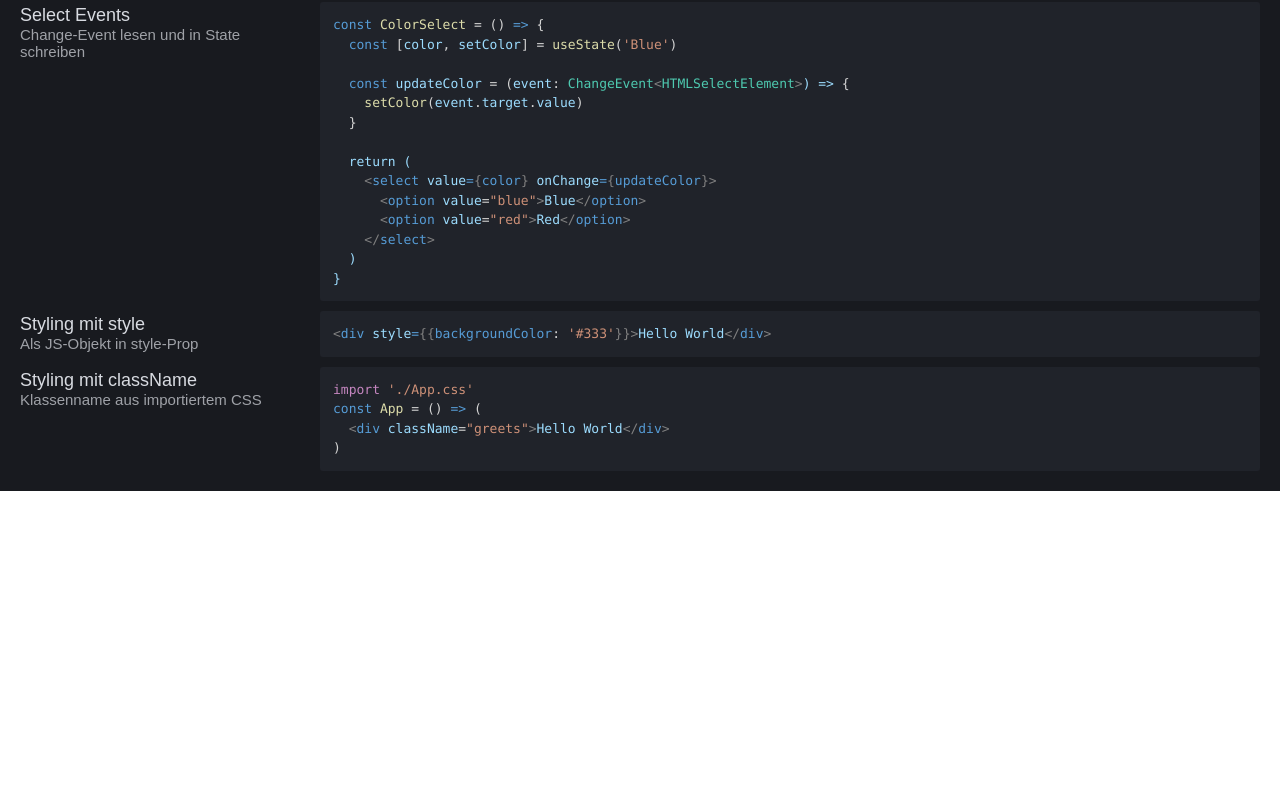
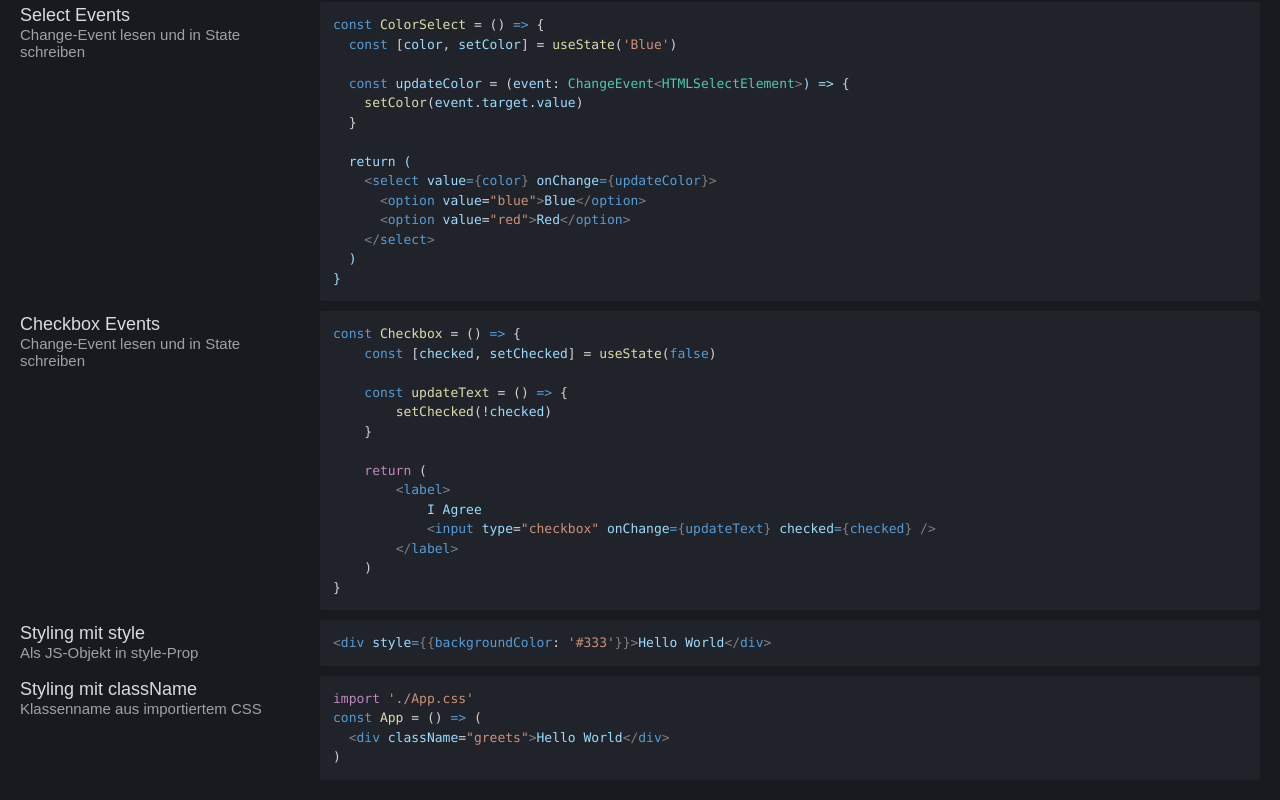
Before and after one commit to mas-se-we1/web-cheat-sheet, a React (Create React App) app: page /react in a window 1280 px wide. Shown: the part 1168-1968 px from the top of the page. Before the commit the page ends 1659 px from the top, so only its background shows below. Built offline with nearby package versions, Linux system fonts and the light colour scheme.

Commit message:
Add checkbox & string interpolation

```diff
--- a/src/data/reactSnippets.ts
+++ b/src/data/reactSnippets.ts
@@ -106,6 +106,26 @@ const ColorSelect = () => {
     `.trim()
 	},
 	{
+		title: 'Checkbox Events',
+		text: 'Change-Event lesen und in State schreiben',
+		code: `
+const Checkbox = () => {
+	const [checked, setChecked] = useState(false)
+
+	const updateText = () => {
+		setChecked(!checked)
+	}
+
+	return (
+		<label>
+			I Agree
+			<input type="checkbox" onChange={updateText} checked={checked} />
+		</label>
+	)
+}
+    `.trim()
+	},
+	{
 		title: 'Styling mit style',
 		text: 'Als JS-Objekt in style-Prop',
 		code: `
--- a/src/data/tsSnippets.ts
+++ b/src/data/tsSnippets.ts
@@ -27,6 +27,14 @@ const count: number = 42
 const message: string = 'Hello there!'
 const nothing: null = null
 const notSet: undefined = undefined
+    `.trim()
+	},
+	{
+		title: 'String interpolation',
+		text: 'Strings mit Backtick (`) in Kombination mit ${}',
+		code: `
+const dev = 'Max'
+const interpolation = \`Hello \${dev}. How are you?\`
     `.trim()
 	},
 	{
```
